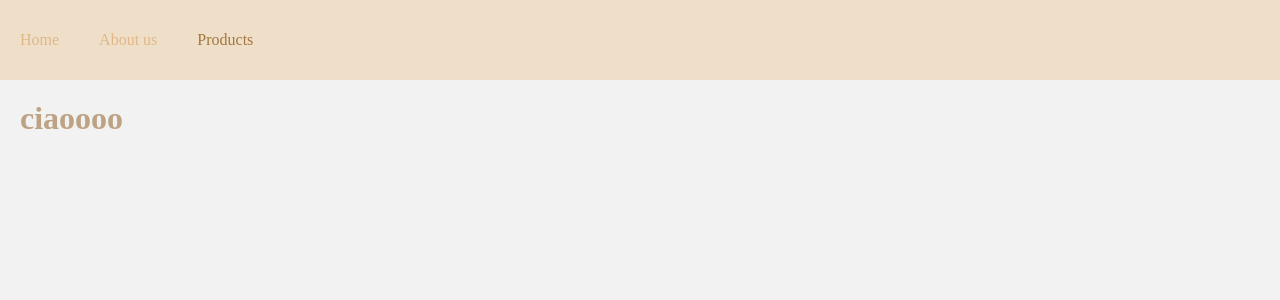
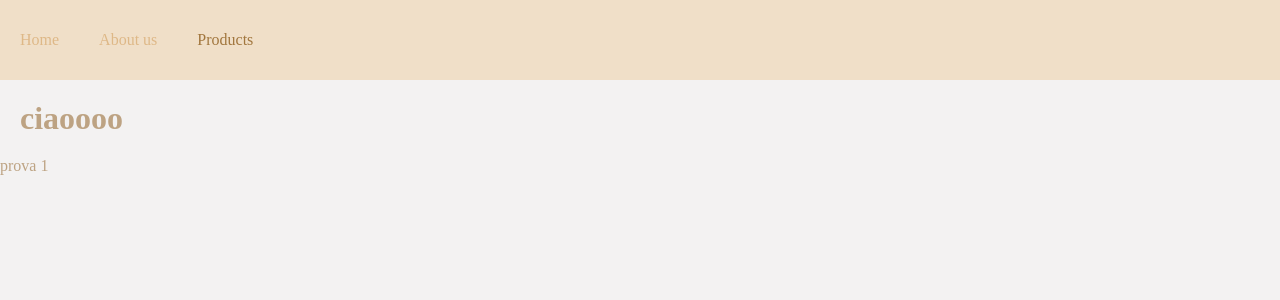
Before and after one commit to alessiaimprota/react-router, a React (Vite) app: page /products/1 in a window 1280 px wide. Shown: the top 300 px of the page. Built offline with nearby package versions, Linux system fonts and the light colour scheme.

Commit message:
check id with useParams

```diff
--- a/src/components/ProductDetail.jsx
+++ b/src/components/ProductDetail.jsx
@@ -1,7 +1,10 @@
+import { useParams } from "react-router-dom";
 function ProductDetail() {
+  const { id } = useParams();
   return (
     <>
       <h1>ciaoooo</h1>
+      <p>prova {id}</p>
     </>
   );
 }
```
